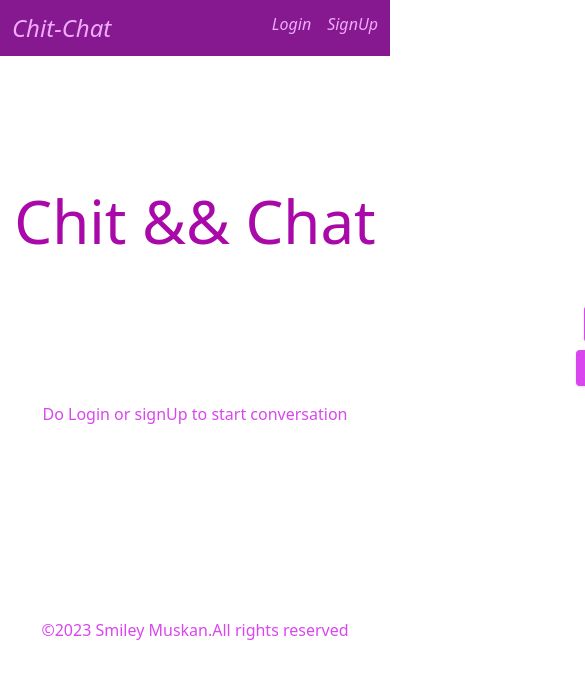
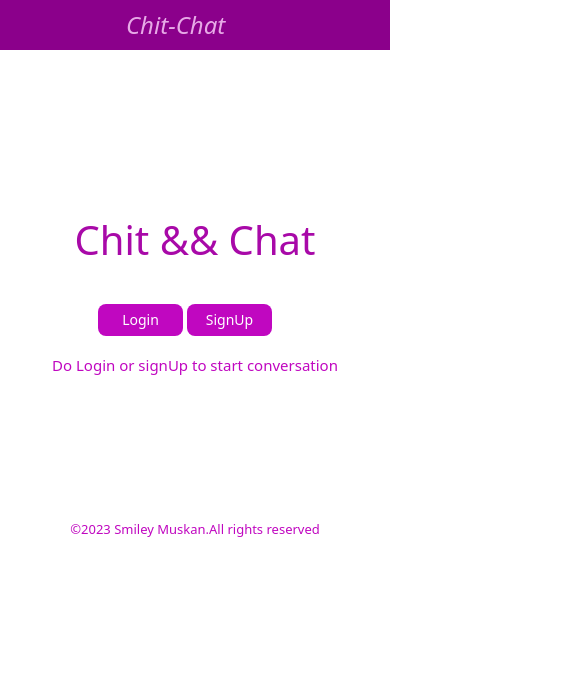
Before and after one commit to SMILEYMUSKAN/Chat-Application, a React (Create React App) app: page / in a window 390 px wide. Shown: the top 678 px of the page, 585 px wide, since content can reach past the window. Built offline with nearby package versions, Linux system fonts and the light colour scheme.

Commit message:
Implementing Responsive Css

```diff
--- a/src/App.css
+++ b/src/App.css
@@ -156,3 +156,256 @@
 #inner{
 overflow-y: auto;
 }
+
+
+.ButtonOne{
+background-color: rgb(192, 7, 192);
+color: white;
+font-size: 18px;
+padding: 4px;
+width: 96px;
+margin: 8px;
+border-radius: 8px;
+line-height:28px;
+}
+
+.ButtonOne:hover{
+background-color: rgb(212, 28, 212);
+transition: all 0.50s;
+box-shadow: 1px 1px 1px black;
+}
+
+.ButtonTwo{
+background-color: rgb(192, 7, 192);
+color: white;
+font-size: 18px;
+padding: 4px;
+width: 96px;
+margin: 8px;
+border-radius: 8px;
+line-height:28px;
+}
+
+.ButtonTwo:hover{
+background-color: rgb(212, 28, 212);
+transition: all 0.50s;
+box-shadow: 1px 1px 1px black;
+}
+
+.ParaUIHomePage{
+color:rgb(192, 7, 192);
+font-size: 15px;
+margin-top: 16px;
+text-align: center;
+}
+
+.FooterUIHomePage{
+color:rgb(192, 7, 192);
+font-size: 15px;
+text-align: center;
+margin-top: 192px;
+}
+
+.MainDivPageHeaders{
+  background-color: darkmagenta;
+  padding: 4px;
+}
+
+.MainHeaderPageHeader{
+ display: flex;
+ width: 100%;
+ justify-content: space-between;
+}
+
+.PageHomeLinkUI{
+  margin: 8px;
+  color: rgb(231, 170, 231);
+  font-style: italic;
+  font-size: 24px ;
+line-height: 32px;
+}
+
+.PageHomeLinkUI:hover{
+  cursor: pointer;
+  color: white;
+  transition: all 0.50s;
+}
+.NavPageHeaderUI{
+  display: flex;
+  color:rgb(231, 170, 231);
+  font-style: italic;
+  flex-wrap: wrap;
+  margin: 8px;
+  gap: 16px;
+
+}
+
+.NavPageHeaderUI:hover{
+  cursor: pointer;
+}
+
+.PageLinksUI:hover{
+  color:white;
+  transition: all 0.50s;
+}
+
+.AuthenticationMainDiv{
+  width: 41.666667%;
+  height: 384px;
+  display: flex;
+  flex-direction: column;
+  align-items: center;
+  justify-content: start;
+  margin: auto;
+  border-radius: 8px;
+  margin-top: 4em;
+}
+
+.AuthFormUI{
+display: flex;
+flex-direction: column;
+gap: 20px;
+}
+
+.AuthHeaderUI{
+  font-size:  30px ;
+  line-height: 36px ;
+  color: rgb(224, 47, 224);
+}
+
+.AuthErrUI{
+  color: red;
+}
+
+.AuthNameInputUI{
+  padding-bottom: 16px;
+  padding-top: 8px;
+  width:384px;
+  border-bottom:2px solid rgb(224, 47, 224);
+  background-color: white;
+
+}
+.AuthNameInputUI:focus{
+  outline: none;
+}
+
+.AuthSubmitButtonUI{
+  background-color: rgb(224, 47, 224);
+  text-align: center;
+  border-radius: 8px;
+  width: 384px;
+  padding: 8px;
+  margin-bottom: 16px;
+  margin-top: 40px;
+  color: white;
+}
+
+.AuthSubmitButtonUI:hover{
+  background-color:rgb(179, 39, 179);
+  transition: all 0.50s;
+}
+
+/*bg-fuchsia-500 text-center rounded w-96 p-2 mt-10 mb-4 text-white transition hover:bg-fuchsia-700 shadow*/
+/*
+4-16px
+2-8px
+96-384px
+10-40px
+*/
+@media screen and (max-width: 567px){
+.HomePageUI{
+font-size: 40px;
+margin-top: 4em;
+}
+
+.ButtonSectionUI{
+margin-left: 6em;
+}
+
+.ButtonOne{
+background-color: rgb(192, 7, 192);
+color: white;
+font-size: 14px;
+padding: 6px;
+width: 85px;
+margin: 2px;
+border-radius: 8px;
+line-height:20px;
+}
+
+.ButtonTwo{
+  background-color: rgb(192, 7, 192);
+  color: white;
+  font-size: 14px;
+  padding: 6px;
+  width: 85px;
+  margin: 2px;
+  border-radius: 8px;
+  line-height:20px;
+  }
+
+  .ButtonOne:hover{
+    background-color: rgb(212, 28, 212);
+    transition: all 0.50s;
+    box-shadow: 1px 1px 1px black;
+    }
+
+   .ButtonTwo:hover{
+      background-color: rgb(212, 28, 212);
+      transition: all 0.50s;
+      box-shadow: 1px 1px 1px black;
+      }
+    .FooterUIHomePage{
+      color:rgb(192, 7, 192);
+      font-size: 13px;
+      text-align: center;
+      margin-top: 11em;
+    }
+    .MainDivPageHeaders{
+      padding: 6px;
+    }
+    .PageHomeLinkUI{
+      margin: 4px;
+      font-style: 20px;
+      line-height: 30px;
+      margin-left: 5em;
+
+    }
+
+    .NavPageHeaderUI{
+      display: none;
+    }
+
+
+  .AuthHeaderUI{
+  font-size:  20px ;
+  line-height: 30px ;
+  color: rgb(224, 47, 224);
+}
+
+.AuthenticationMainDiv{
+  margin: auto;
+  margin-top: 5em;
+}
+
+.AuthNameInputUI{
+  padding-bottom: 16px;
+  padding-top: 8px;
+  width:300px;
+  border-bottom:2px solid rgb(224, 47, 224);
+  background-color: white;
+
+}
+
+.AuthSubmitButtonUI{
+  background-color: rgb(224, 47, 224);
+  text-align: center;
+  border-radius: 8px;
+  width: 300px;
+  padding: 8px;
+  margin-bottom: 16px;
+  margin-top: 40px;
+  color: white;
+}
+
+}
--- a/src/Components/Authentication.js
+++ b/src/Components/Authentication.js
@@ -1,14 +1,13 @@
 import { useEffect, useState } from "react";
 import { useUserContext } from "../Contexts/UserProvider";
 import { Redirect } from "react-router-dom";
-import { useHistory } from "react-router-dom";
+
 
 
 
 var Authentication = ({ isLogin }) => {
   var [email, setEmail] = useState("");
   var [password, setPassword] = useState("");
-  var history = useHistory();
 
 
   var { clearErrors, user, error, doLogin, doSignUp } = useUserContext();
@@ -16,7 +15,7 @@ var Authentication = ({ isLogin }) => {
   var HandleSubmit = (event) => {
     event.preventDefault();
     (isLogin ? doLogin : doSignUp)(email, password);
-    history.push("/room")
+
   };
 
   if (user) return <Redirect to="/room" />;
@@ -30,17 +29,17 @@ var Authentication = ({ isLogin }) => {
 
   var title = isLogin ? <h1>Login</h1> : <h1>SignUp</h1>;
   return (
-    <div  className="w-5/12 h-96 mt-8 flex flex-col items-center justify-start mx-auto rounded">
+    <div  className="AuthenticationMainDiv">
 
-      <form onSubmit={HandleSubmit} className="flex flex-col gap-5">
-      <h1 className="text-3xl mb-4 text-fuchsia-500 mt-6">{title}</h1>
-        {error && <div className="text-red-500">{error}</div>}
+      <form onSubmit={HandleSubmit} className="AuthFormUI">
+      <h1 className="AuthHeaderUI">{title}</h1>
+        {error && <div className="AuthErrUI">{error}</div>}
         <input
           type="email"
           value={email}
           onChange={(event) => setEmail(event.target.value)}
           placeholder="Email Address"
-          className="shadow pb-4 pl-4 pt-2 w-96 border-fuchsia-500  bg-white text-slate-900 border-b-2 border-fuchsia-500 focus:outline-none"
+          className="AuthNameInputUI"
 
         />
         <input
@@ -48,9 +47,9 @@ var Authentication = ({ isLogin }) => {
           value={password}
           onChange={(event) => setPassword(event.target.value)}
           placeholder= "Password"
-          className="pb-4 pl-4 pt-2 w-96 bg-white text-slate-900 border-fuchsia-500 border-b-2 shadow focus:outline-none"
+          className="AuthNameInputUI"
         />
-        <button type="submit" className="bg-fuchsia-500 text-center rounded w-96 p-2 mt-10 mb-4 text-white transition hover:bg-fuchsia-700 shadow">Continue</button>
+        <button type="submit" className="AuthSubmitButtonUI">Continue</button>
 
       </form>
 
--- a/src/Components/HomePage.js
+++ b/src/Components/HomePage.js
@@ -22,23 +22,23 @@ var HomePage = () => {
       <h1 className="HomePageUI">Chit && Chat</h1>
       <section className="ButtonSectionUI">
         <button
-          className="bg-fuchsia-500 text-white text-lg p-1 m-2 w-24 rounded hover:bg-fuchsia-600 shadow transition"
+          className="ButtonOne"
           onClick={OnClickLoginHandler}
         >
           Login
         </button>
         <button
-          className="bg-fuchsia-500 text-white text-lg p-1  w-24 rounded hover:bg-fuchsia-600 shadow transition"
+          className="ButtonTwo"
           onClick={OnClickSignUpHandler}
         >
           SignUp
         </button>
       </section>
-      <p className="text-fuchsia-500 text-md mt-4 text-center">
+      <p className="ParaUIHomePage">
         Do Login or signUp to start conversation
       </p>
       <footer>
-        <p className="text-fuchsia-500 text-md text-center mt-48">
+        <p className="FooterUIHomePage">
           &copy;2023 Smiley Muskan.All rights reserved
         </p>
       </footer>
--- a/src/Components/PageHeaders.js
+++ b/src/Components/PageHeaders.js
@@ -8,13 +8,13 @@ var PageHeaders = () => {
   var {  toggle } = useRoomContext();
 
   return (
-    <div className="bg-fuchsia-800 p-1">
-      <header className="flex justify-between  w-full">
+    <div className="MainDivPageHeaders">
+      <header className="MainHeaderPageHeader">
         <PageLinks to="/">
-          <p className="m-2 text-fuchsia-300 italic text-2xl ">Chit-Chat</p>
+          <p className="PageHomeLinkUI">Chit-Chat</p>
           </PageLinks>
 
-        <nav className="flex gap-4 text-fuchsia-300 italic flex-wrap m-2 hover:pointer">
+        <nav className="NavPageHeaderUI">
 
           {user ? (
             <>
--- a/src/Components/PageLinks.js
+++ b/src/Components/PageLinks.js
@@ -3,7 +3,7 @@ import { Link } from "react-router-dom";
 var PageLinks = ({ children, ...props }) => {
   return (
     <div>
-      <Link className="transition hover:text-white" {...props}>{children}</Link>
+      <Link className="PageLinksUI" {...props}>{children}</Link>
     </div>
   );
 };
--- a/src/Contexts/UserProvider.js
+++ b/src/Contexts/UserProvider.js
@@ -1,11 +1,11 @@
 import { createContext, useContext, useState } from "react";
-import { useHistory } from "react-router-dom";
 import {
   signInWithEmailAndPassword,
   createUserWithEmailAndPassword,
 } from "firebase/auth";
 
 import { auth } from "../FireBaseApp";
+import { Redirect } from "react-router-dom";
 
 
 var UserContext = createContext({
@@ -31,12 +31,11 @@ var UserProvider = ({ children }) => {
   var localUser = localStorage.getItem(App_User);
   var [user, setUser] = useState(localUser ? JSON.parse(localUser) : null);
   var [error, setError] = useState(null);
-  var history = useHistory();
 
   var SaveUser = (res) => {
     localStorage.setItem(App_User, JSON.stringify(res));
     setUser(res);
-    history.push("/room");
+    if(error == false) return <Redirect to="/room"/>
   };
 
 
```
Lines whose indentation alone changed are shown as unchanged.
